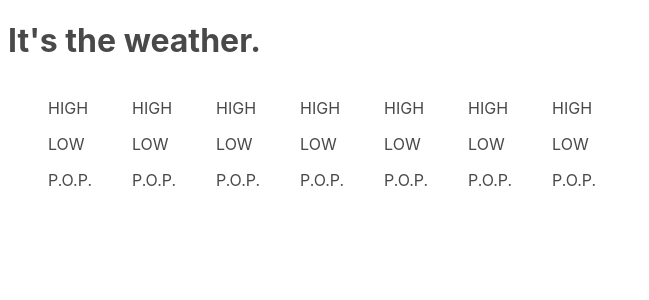
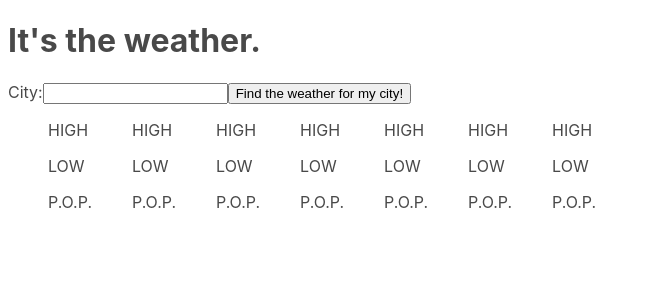
Before and after one commit to finnluii/weathers-with-her, a React (Create React App) app: page / in a window 1280 px wide. Shown: the top 300 px of the page, without its empty margins (0-649 px from the left). Built offline with nearby package versions, Linux system fonts and the light colour scheme.

Commit message:
Completed form

```diff
--- a/src/App.js
+++ b/src/App.js
@@ -1,7 +1,18 @@
 import React from 'react';
 import './App.css';
+class Location extends React.Component {
+
+}
 
 class InfoBoard extends React.Component {
+  constructor(props) {
+    super(props);
+    this.state = {
+      high: null,
+      low: null,
+      pop: null,
+    }
+  }
   render() {
     return(
       <div>
@@ -14,10 +25,42 @@ class InfoBoard extends React.Component {
 }
 
 class App extends React.Component {
+  constructor(props) {
+    super(props);
+    this.state = {
+      location: null,
+    };
+
+    this.handleChange = this.handleChange.bind(this);
+    this.handleSubmit = this.handleSubmit.bind(this);
+
+  }
+
+  handleChange(event) {
+    this.setState({location: event.target.value});
+
+
+  }
+
+  handleSubmit(event) {
+    alert('The city ' + this.state.location + ' has been submitted!');
+    event.preventDefault();
+  }
+
   render() {
   return (
     <div>
       <h1> It's the weather. </h1>
+      <form onSubmit={this.handleSubmit}>
+        <label>
+          City:
+          <input type="text" name="title" value={this.state.location} onChange={this.handleChange} />
+        </label>
+        <input type="submit" value="Find the weather for my city!"/>
+      </form>
+
+
+
       <div className="weatherBlock">
         <div className="weatherInfo">
             <InfoBoard className="weatherInfo"/>
@@ -44,6 +87,7 @@ class App extends React.Component {
     </div>
     );
 }
+
   // return (
   //   <div className="App">
   //     <header className="App-header">
```
